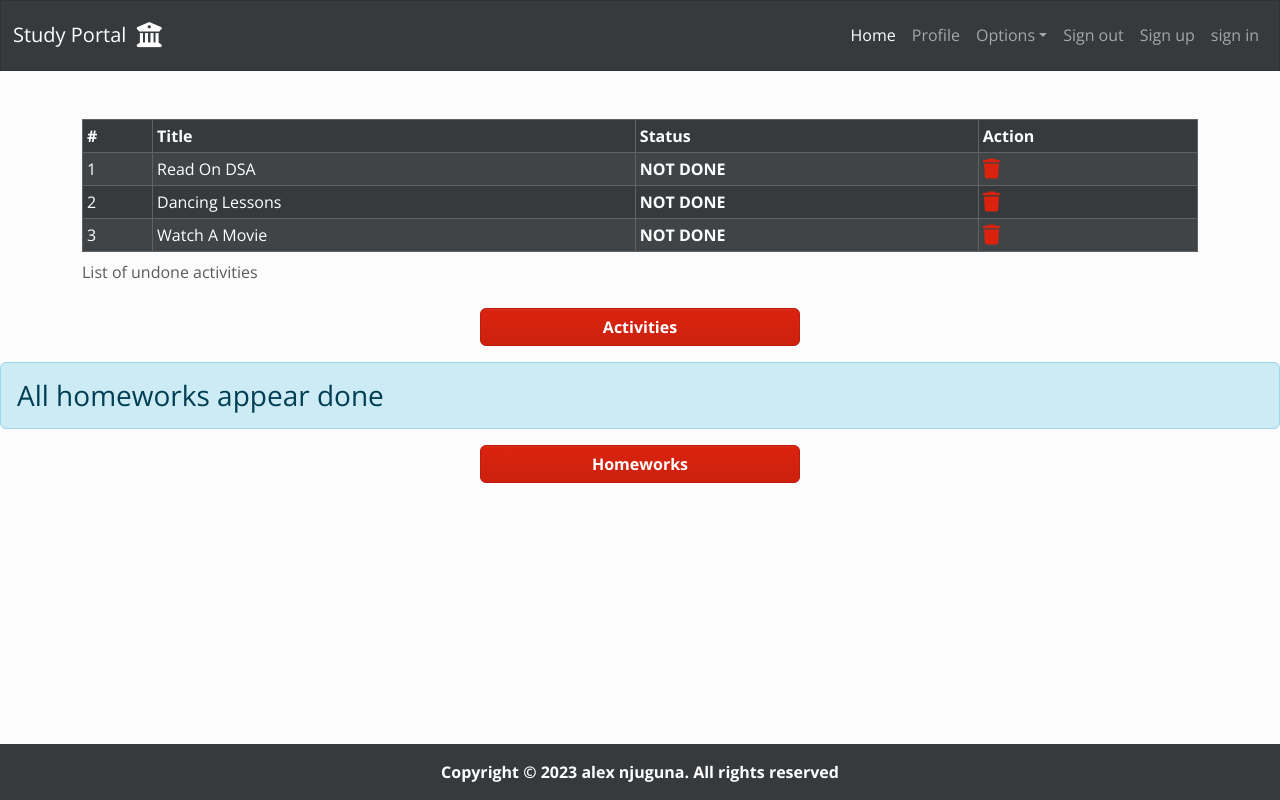
After one commit to alex-njuguna/study-portal, a Django app: page /profile/ in a window 1280 px wide. The commit adds this page. Run offline with Django 4.2, Linux system fonts and the light colour scheme; a user stored in the database is signed in; data comes from the database, SQL or seed files in the repository; both versions use the stored data as it was after the commit; some libraries are stand-ins or nearby versions.

Commit message:
templating for all undone activities and homeworks

```diff
--- a/portal/activity/templates/activity/home.html
+++ b/portal/activity/templates/activity/home.html
@@ -4,6 +4,7 @@
 
 {% block content %}
 
+    <!-- display activities -->
     {% if activities %}
         <div class="container-md mt-5">
             <div class="table-responsive">
--- /dev/null
+++ b/portal/dashboard/templates/dashboard/profile.html
@@ -0,0 +1,104 @@
+{% extends 'dashboard/base.html' %}
+
+
+{% block content %}
+    <!-- display activities -->
+    {% if activities %}
+    <div class="container-md mt-5">
+        <div class="table-responsive">
+            <table class="table table-sm table-striped table-hover table-dark table-bordered">
+                <caption>List of undone activities</caption>
+                <thead>
+                    <tr>
+                        <th>#</th>
+                        <th>Title</th>
+                        <th>Status</th>
+                        <th>Action</th>
+                    </tr>
+                </thead>
+
+                <tbody>
+                    {% for activity in activities %}
+                    <tr>
+                        <td>{{ forloop.counter }}</td>
+                        <td class="text-capitalize">{{ activity.title }}</td>
+                        <td>
+                            <div class="text-light fw-bold">
+                                NOT DONE
+                            </div>
+                        </td>
+                        <td>
+                            <a href="{% url 'activity:delete_activity' activity.id %}">
+                                <i class="fa-solid fa-trash fa-lg"></i>
+                            </a>
+                        </td>
+                    </tr>
+                    {% endfor %}
+                </tbody>
+            </table>
+        </div>
+    </div>
+    {% else %}
+    <h3 class="alert alert-info mt-3">All activities appear done</h3>
+    {% endif %}
+
+    <div class="text-center">
+        <a class="btn btn-primary w-25 text-center fw-bold" href="{% url 'activity:home' %}">
+            Activities
+        </a>
+    </div>
+
+
+
+
+        <!-- display activities -->
+        {% if homeworks %}
+        <div class="container-md mt-5">
+            <div class="table-responsive">
+                <table class="table table-sm table-striped table-hover table-dark table-bordered">
+                    <caption>List of undone homeworks</caption>
+                    <thead>
+                        <tr>
+                            <th>#</th>
+                            <th>Title</th>
+                            <th>Description</th>
+                            <th>Due</th>
+                            <th>Status</th>
+                            <th>Action</th>
+                        </tr>
+                    </thead>
+
+                    <tbody>
+                        {% for homework in homeworks %}
+                        <tr>
+                            <td>{{ forloop.counter }}</td>
+                            <td class="text-capitalize">{{ homework.title }}</td>
+                            <td class="text-capitalize">{{ homework.title }}</td>
+                            <td class="text-capitalize">{{ homework.title }}</td>
+                            <td>
+                                <div class="text-light fw-bold">
+                                    NOT DONE
+                                </div>
+                            </td>
+                            <td>
+                                <a href="{% url 'homework:delete_homework' activity.id %}">
+                                    <i class="fa-solid fa-trash fa-lg"></i>
+                                </a>
+                            </td>
+                        </tr>
+                        {% endfor %}
+                    </tbody>
+                </table>
+            </div>
+        </div>
+        {% else %}
+        <h3 class="alert alert-info mt-3">All homeworks appear done</h3>
+        {% endif %}
+
+        <div class="text-center">
+            <a class="btn btn-primary w-25 text-center fw-bold" href="{% url 'homework:home' %}">
+                Homeworks
+            </a>
+        </div>
+
+{% endblock content %}
--- a/portal/dashboard/templates/navbar.html
+++ b/portal/dashboard/templates/navbar.html
@@ -13,7 +13,7 @@
                     </a>
                 </li>
                 <li class="nav-item">
-                    <a class="nav-link" href="#">Profile</a>
+                    <a class="nav-link" href="{% url 'dashboard:profile' %}">Profile</a>
                 </li>
                 <li class="nav-item dropdown">
                     <a class="nav-link dropdown-toggle" data-bs-toggle="dropdown" href="#" role="button"
--- a/portal/dashboard/urls.py
+++ b/portal/dashboard/urls.py
@@ -6,5 +6,7 @@ from . import views
 app_name = "dashboard"
 
 urlpatterns = [
-    path("", views.home, name="home")
+    path("", views.home, name="home"),
+    path("profile/", views.profile, name="profile"),
+
 ]
--- a/portal/dashboard/views.py
+++ b/portal/dashboard/views.py
@@ -17,5 +17,5 @@ def profile(request):
     activities = Activity.objects.filter(user=request.user, is_finished=False)
 
     return render(request, "dashboard/profile.html", {
-        "acrivities": activities
+        "activities": activities
     })
```
Also changed, not shown: portal/db.sqlite3.
